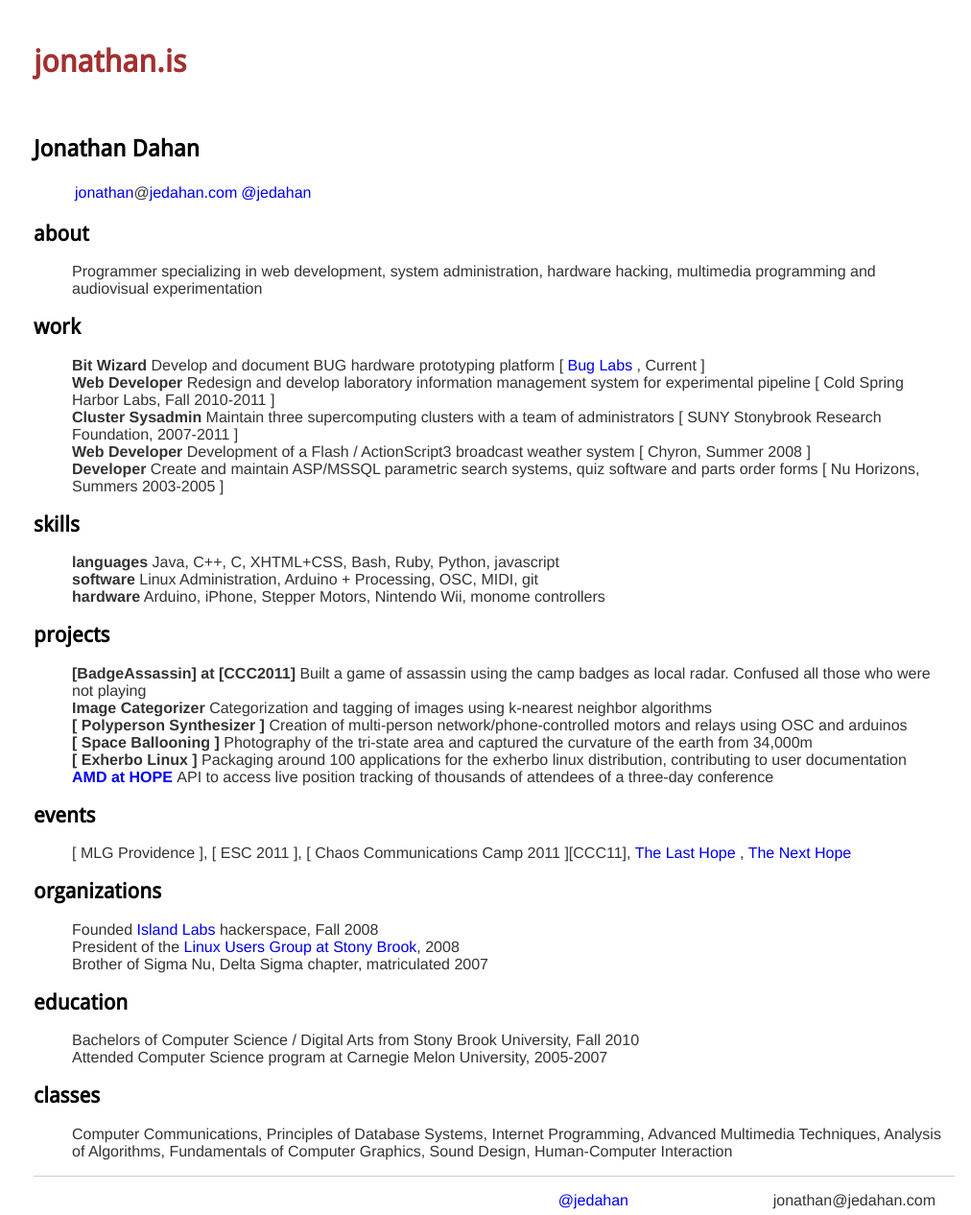
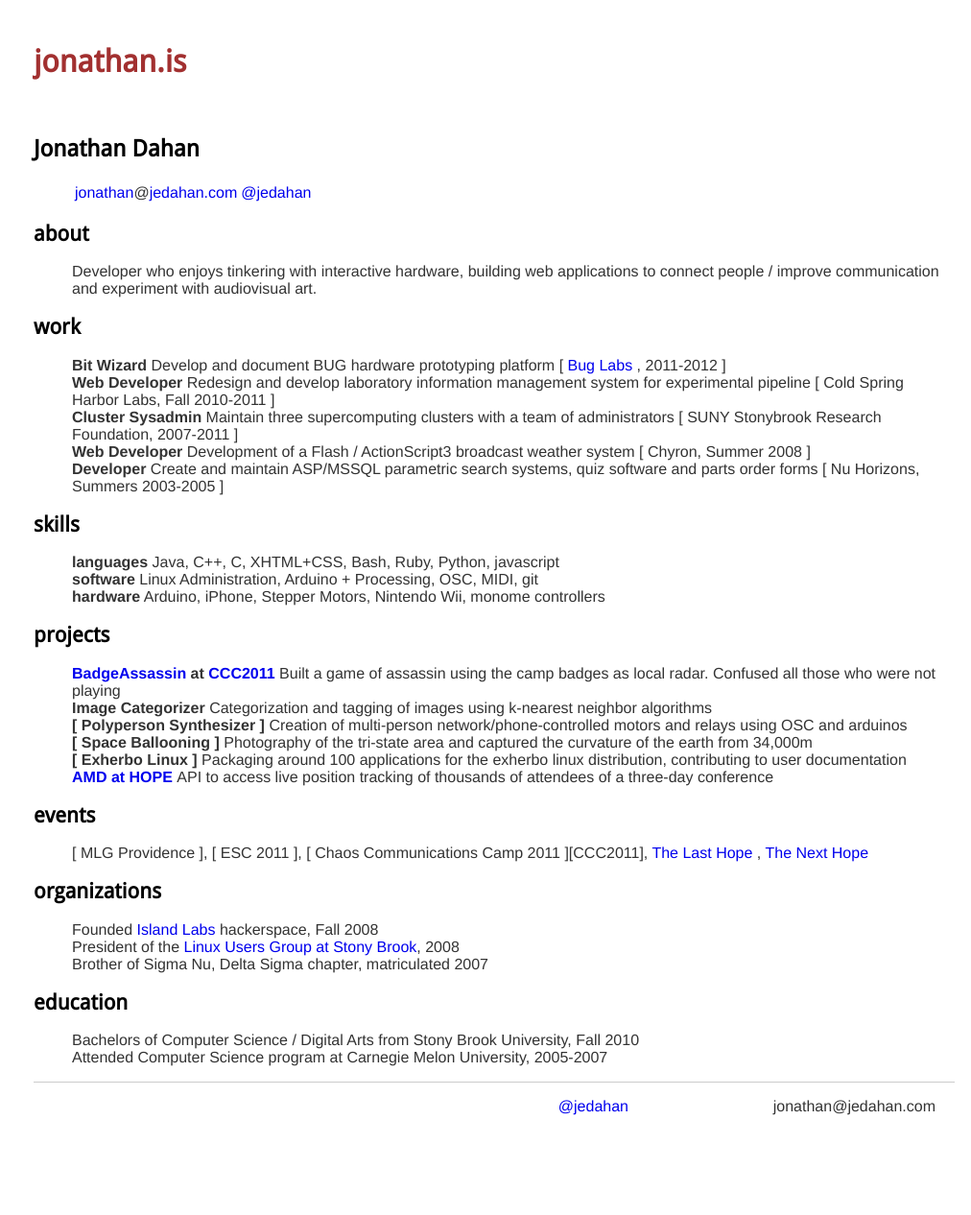
Before and after one commit to jedahan/jedahan.github.com, a Jekyll site: the page built from resume/index.md, in a window 1280 px wide. Shown: the whole page at 96% size, without its empty margins (125-1137 px from the left). Built offline with Jekyll 4.4.1, drawn with Linux system fonts in a browser that asks for light colours; after the commit the page ends 1168 px from its top, so only the background shows below that.

Commit message:
more descriptive of who i am

```diff
--- a/resume/index.md
+++ b/resume/index.md
@@ -8,14 +8,13 @@ Jonathan Dahan
 
 about
 -----
- * Programmer specializing in web development, system administration, hardware
-   hacking, multimedia programming and audiovisual experimentation
+ * Developer who enjoys tinkering with interactive hardware, building web applications to connect people / improve communication and experiment with audiovisual art.
 
 work
 ----
  * __Bit Wizard__
     Develop and document BUG hardware prototyping platform
-      [ [ Bug Labs ], Current ]
+      [ [ Bug Labs ], 2011-2012 ]
 
  * __Web Developer__
     Redesign and develop laboratory information management system for experimental pipeline
@@ -46,7 +45,7 @@ skills
 
 projects
 --------
- * __[BadgeAssassin] at [CCC2011]__
+ * __[ BadgeAssassin ] at [ CCC2011 ]__
       Built a game of assassin using the camp badges as local radar. Confused all those who were not playing
 
  * __Image Categorizer__
@@ -67,7 +66,7 @@ projects
 events
 ------
 
- * [ MLG Providence ], [ ESC 2011 ], [ Chaos Communications Camp 2011 ][CCC11], [ The Last Hope ], [ The Next Hope ]
+ * [ MLG Providence ], [ ESC 2011 ], [ Chaos Communications Camp 2011 ][CCC2011], [ The Last Hope ], [ The Next Hope ]
 
 organizations
 -------------
@@ -81,14 +80,6 @@ education
 
  * Bachelors of Computer Science / Digital Arts from Stony Brook University, Fall 2010
  * Attended Computer Science program at Carnegie Melon University, 2005-2007
-
-classes
--------
-
- * Computer Communications, Principles of Database Systems, Internet Programming,
-Advanced Multimedia Techniques, Analysis of Algorithms, Fundamentals of Computer
-Graphics, Sound Design, Human-Computer Interaction
-
 
 [@jedahan]: http://twitter.com/jedahan
 [jonathan]: mailto:jonathan@jedahan.com
@@ -107,5 +98,5 @@ Graphics, Sound Design, Human-Computer Interaction
 [Island Labs]: http://islandlabs.org
 [Linux Users Group at Stony Brook]: http://lugsb.org
 
-[ CCC11 ]: http://events.ccc.de/camp/2011
+[ CCC2011 ]: http://events.ccc.de/camp/2011
 [ BadgeAssassin ]: http://events.ccc.de/camp/2011/wiki/BadgeAssassin
```
